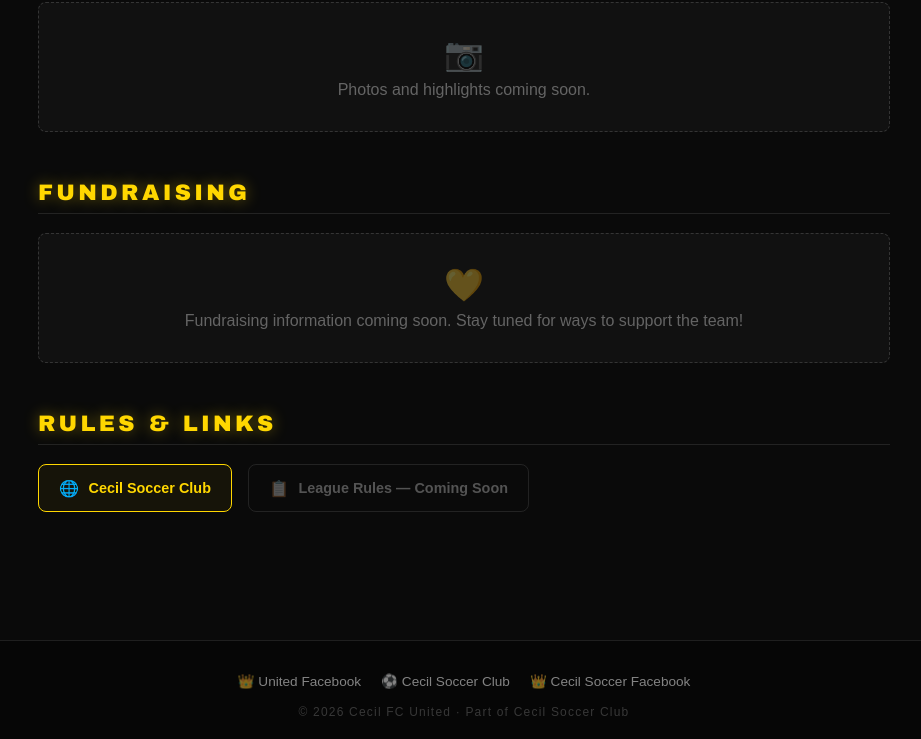
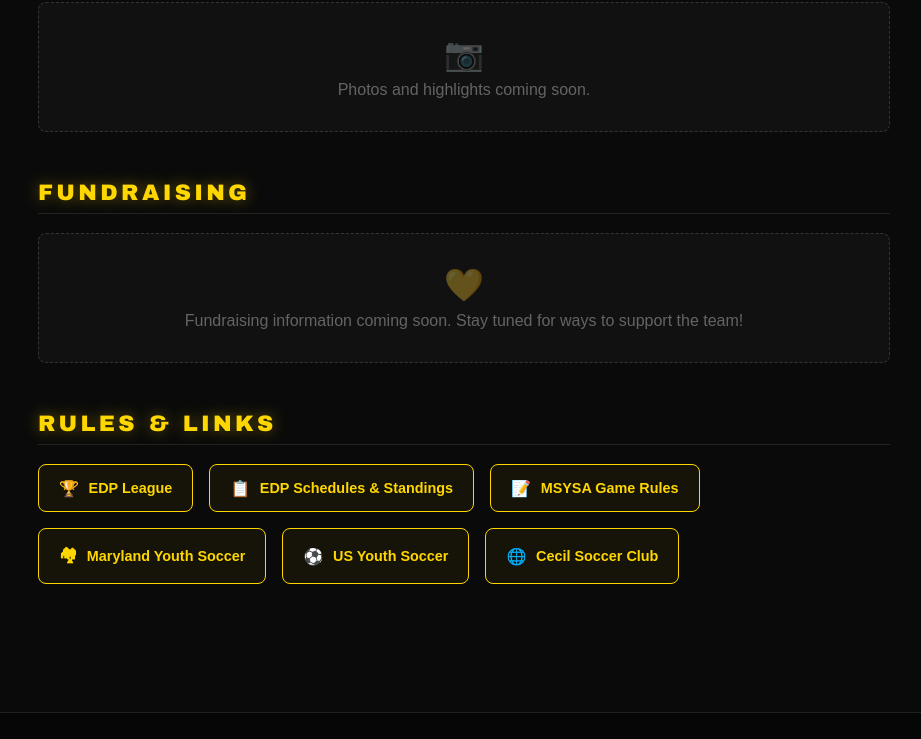
Before and after one commit to seandurgin/united-fury, a plain HTML site: page united/index.html in a window 1280 px wide. Shown: the part 1680-2419 px from the top of the page, without its empty margins (176-1097 px from the left). Drawn offline with Linux system fonts and the light colour scheme.

Commit message:
Add FA icons to footer, full Rules & Links section (EDP, MSYSA, US Youth Soccer)

```diff
--- a/united/index.html
+++ b/united/index.html
@@ -3,6 +3,7 @@
 <head><meta charset="UTF-8"><meta name="viewport" content="width=device-width,initial-scale=1.0">
 <title>Cecil FC United | 2013 Boys</title>
 <link rel="stylesheet" href="../assets/css/team.css">
+<link rel="stylesheet" href="https://cdnjs.cloudflare.com/ajax/libs/font-awesome/6.5.0/css/all.min.css">
 </head>
 <body class="team-page united-page">
 <header class="team-header united-header">
@@ -33,15 +34,19 @@
 <div class="placeholder-box"><span class="placeholder-icon">&#128155;</span><p>Fundraising information coming soon. Stay tuned for ways to support the team!</p></div></section>
 <section class="team-section"><h2 class="section-title united-text">Rules &amp; Links</h2>
 <div class="links-grid">
+<a href="https://www.edpsoccer.com/edp-league/" target="_blank" class="link-card united-link"><span class="link-icon">&#127942;</span><span>EDP League</span></a>
+<a href="https://www.edpsoccer.com/schedules-standings/" target="_blank" class="link-card united-link"><span class="link-icon">&#128203;</span><span>EDP Schedules &amp; Standings</span></a>
+<a href="https://www.msysa.org/referee-resources/" target="_blank" class="link-card united-link"><span class="link-icon">&#128221;</span><span>MSYSA Game Rules</span></a>
+<a href="https://www.msysa.org/" target="_blank" class="link-card united-link"><span class="link-icon">&#127960;</span><span>Maryland Youth Soccer</span></a>
+<a href="https://www.usyouthsoccer.org/" target="_blank" class="link-card united-link"><span class="link-icon">&#9917;</span><span>US Youth Soccer</span></a>
 <a href="https://www.cecilsoccer.org/" target="_blank" class="link-card united-link"><span class="link-icon">&#127760;</span><span>Cecil Soccer Club</span></a>
-<div class="link-card link-placeholder"><span class="link-icon">&#128203;</span><span>League Rules &mdash; Coming Soon</span></div>
 </div></section>
 </main>
 <footer class="team-footer">
 <div class="footer-links">
-<a href="https://www.facebook.com/cecil2013boys" target="_blank" class="footer-link">&#128081; United Facebook</a>
+<a href="https://www.facebook.com/cecil2013boys" target="_blank" class="footer-link"><i class="fa-brands fa-facebook"></i> United</a>
 <a href="https://www.cecilsoccer.org/" target="_blank" class="footer-link">&#9917; Cecil Soccer Club</a>
-<a href="https://www.facebook.com/CecilSoccer" target="_blank" class="footer-link">&#128081; Cecil Soccer Facebook</a>
+<a href="https://www.facebook.com/CecilSoccer" target="_blank" class="footer-link"><i class="fa-brands fa-facebook"></i> Cecil Soccer</a>
 </div>
 <p class="footer-copy">&copy; 2026 Cecil FC United &middot; Part of Cecil Soccer Club</p>
 </footer>
```
Also changed, not shown: fury/index.html (+8 -3 lines).
